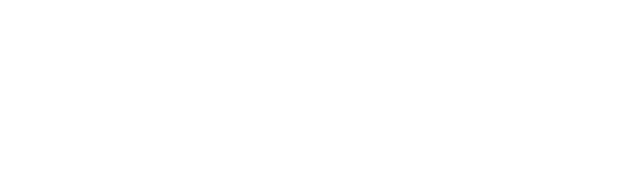
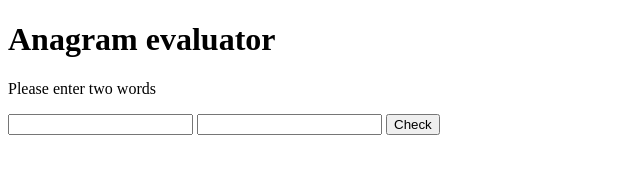
Before and after one commit to Shinyn/Sharpness-Fullstack-Test, a plain HTML site: page Anagram/index.html in a window 1280 px wide. Shown: the whole page, without its empty margins (0-640 px from the left). Drawn offline with Linux system fonts and the light colour scheme.

Commit message:
Added anagram html

```diff
--- a/Anagram/index.html
+++ b/Anagram/index.html
@@ -3,7 +3,15 @@
   <head>
     <meta charset="UTF-8" />
     <meta name="viewport" content="width=device-width, initial-scale=1.0" />
+    <script src="index.js" defer></script>
     <title>Anagram</title>
   </head>
-  <body></body>
+  <body>
+    <h1>Anagram evaluator</h1>
+    <p>Please enter two words</p>
+    <input id="wordOne" type="text" />
+    <input id="wordTwo" type="text" />
+    <button id="checkAnagramButton">Check</button>
+    <p id="answer"></p>
+  </body>
 </html>
```
